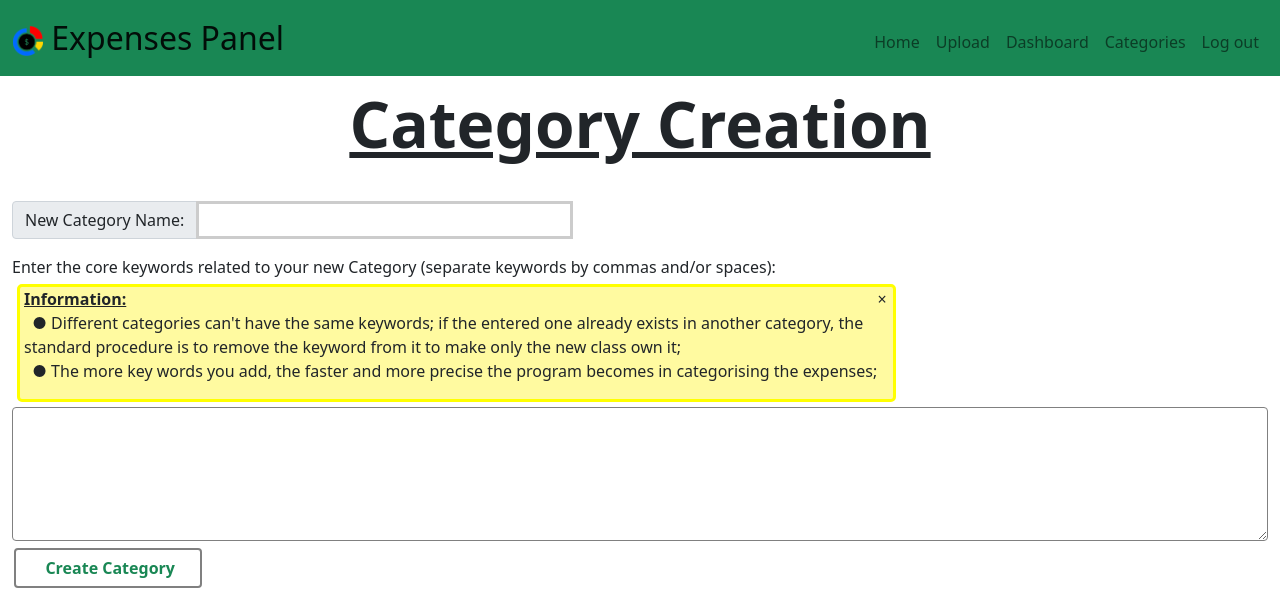
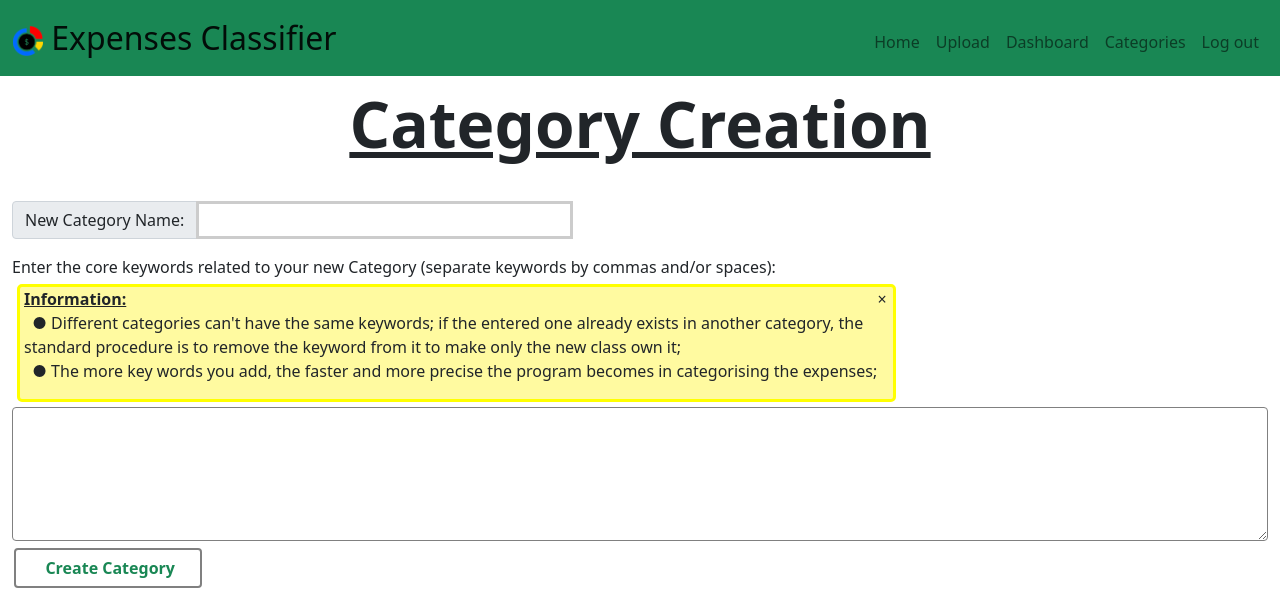
Before and after one commit to ryanbrito/expenses-classifier-cs50-final-project, a Flask app: page /categoryCreation in a window 1280 px wide; the page is wider, and only the part inside the window is pictured. Shown: the top 594 px of that part. Run offline with Flask 3, Linux system fonts and the light colour scheme; a user stored in the database is signed in; some libraries are stand-ins or nearby versions.

Commit message:
README update - Diagram 1

```diff
--- a/templates/layout.html
+++ b/templates/layout.html
@@ -19,7 +19,7 @@
         <!-- css-->
         <link rel="stylesheet" href="/static/styles.css">
 
-        <title>Expenses Panel: {% block title %}{% endblock %}</title>
+        <title>Expenses Classifier: {% block title %}{% endblock %}</title>
 
     </head>
 
@@ -34,7 +34,7 @@
             <div class="container-fluid">
                 <a class="navbar-brand" href="/">
                     <img src="/static/icon.png" width="30" height="30" alt="">
-                    <span class="red">Expenses Panel</span>
+                    <span class="red">Expenses Classifier</span>
                 </a>
                 <button aria-controls="navbar" aria-expanded="false" aria-label="Toggle navigation" class="navbar-toggler" data-bs-target="#navbar" data-bs-toggle="collapse" type="button">
                     <span class="navbar-toggler-icon"></span>
```
Also changed, not shown: README.md, README/banner.png (added), banner.png (deleted), 1 other file.
